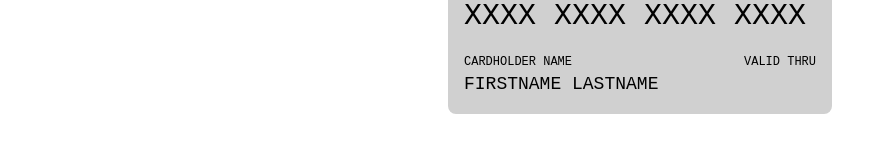
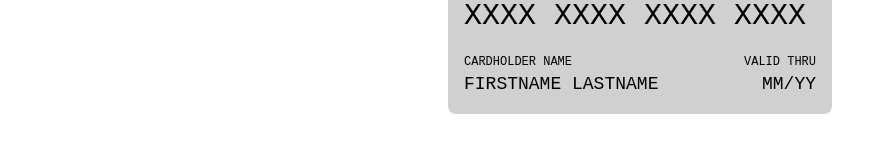
Before and after one commit to trojandersen/react-grupp5, a React (Vite) app: page /add-card in a window 1280 px wide. Shown: the part 444-604 px from the top of the page, without its empty margins (0-879 px from the left). Built offline with nearby package versions, Linux system fonts and the light colour scheme; a web font is replaced by a local one.

Commit message:
fixed cardDate typo error

```diff
--- a/src/components/NewCard.jsx
+++ b/src/components/NewCard.jsx
@@ -5,9 +5,10 @@ import bitcoin from "../images/bitcoin.svg";
 import ninjaBank from "../images/ninjabank.svg";
 import blockChain from "../images/blockchain.svg";
 import evilCorp from "../images/evilcorp.svg";
+import cardData from "../cardData";
 
 function NewCard({ newCardData }) {
-  const { cardNum, cardName, valid, vendor } = newCardData;
+  const { cardNum, cardName, cardDate, vendor } = newCardData;
 
   let vendorLogo;
   let vendorColor;
@@ -34,7 +35,9 @@ function NewCard({ newCardData }) {
   }
 
   return (
-    <div className={`${vendorColor} font-mono rounded-lg  max-w-96 p-4 mx-auto min-h-56`}>
+    <div
+      className={`${vendorColor} font-mono rounded-lg  max-w-96 p-4 mx-auto min-h-56`}
+    >
       <header className="flex  justify-between items-start">
         <section>
           <img src={Wifi} alt="wifi icon" />
@@ -54,7 +57,7 @@ function NewCard({ newCardData }) {
         </section>
         <section className="text-right">
           <p className=" text-xs">VALID THRU</p>
-          <p className=" text-lg ">{valid}</p>
+          <p className=" text-lg ">{cardDate}</p>
         </section>
       </footer>
     </div>
```
Lines whose indentation alone changed are shown as unchanged.
